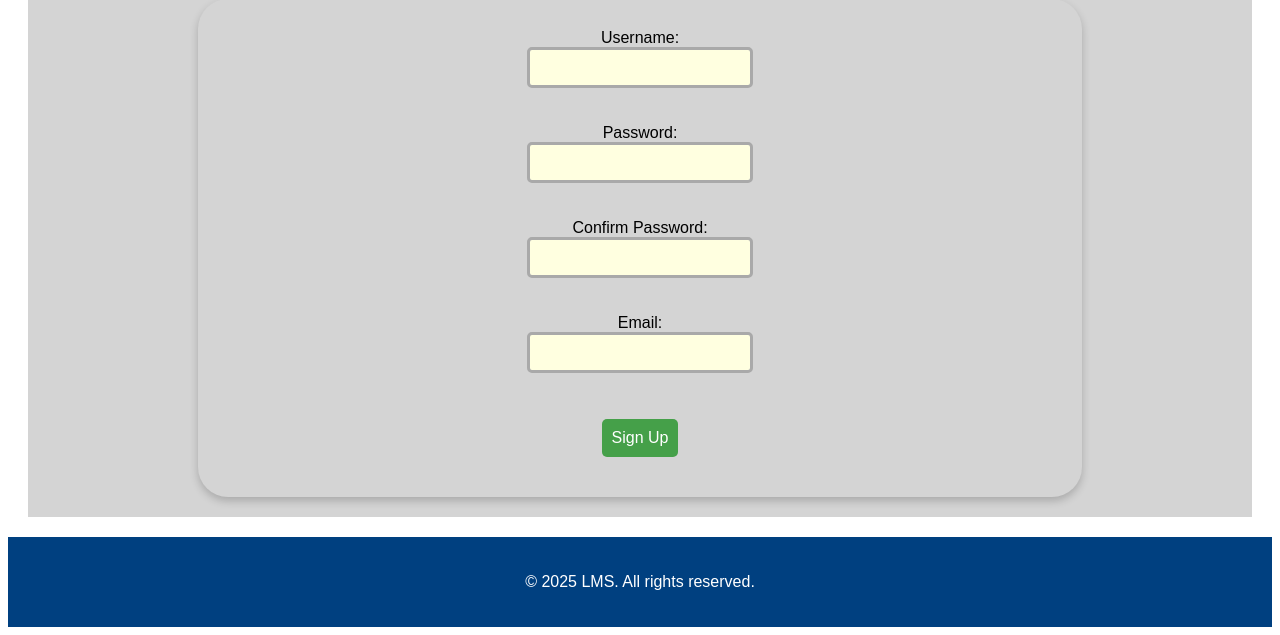
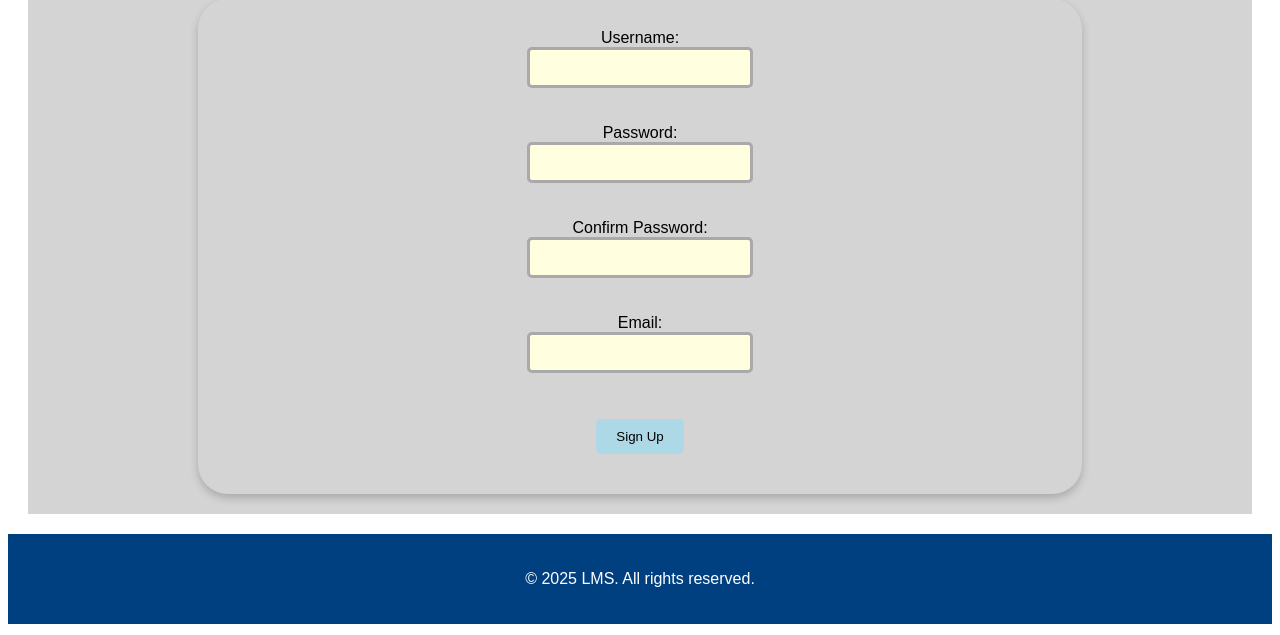
Before and after one commit to Manmohit-24-Singh/ENSF381_Assignment3, a plain HTML site: page signup.html in a window 1280 px wide. Shown: the part 759-1394 px from the top of the page. Drawn offline with Linux system fonts and the light colour scheme.

Commit message:
Update signup.html

```diff
--- a/signup.html
+++ b/signup.html
@@ -1,34 +1,7 @@
 <!DOCTYPE html>
-<html>
 <head>
     <title>Sign Up - LMS</title>
     <link rel="stylesheet" type="text/css" href="styles.css">
-    <style>
-        button.signup {
-            background-color: #4CAF50;
-            padding: 10px;
-            border-radius: 5px;
-            margin: 10px;
-            opacity: 0.5;
-            transition: opacity 0.3s, background-color 0.3s;
-            border: none;
-            color: white;
-            font-size: 16px;
-            cursor: pointer;
-        }
-
-        button.signup{
-            background-color: #45A049;
-            opacity: 1.0;
-        }
-
-        .message-box {
-            margin-top: 10px;
-            padding: 10px;
-            border-radius: 5px;
-            display: none;
-        }
-    </style>
 </head>
 <body>
     <header>
@@ -81,11 +54,11 @@
 
             const username_regex = /^[A-Za-z][A-Za-z0-9_-]{2,19}$/;
             if (!username_regex.test(username)) {
-                errors.push(`Invalid username (Reason: Must be 3-20 characters long, start with a letter, and contain only letters, numbers, hyphens, or underscores.)`);
+                    errors.push(`Invalid username (Reason: Must be 3-20 characters long, start with a letter, and contain only letters, numbers, hyphens, or underscores.)`);
             }
 
             const password_regex = /^(?=.*[a-z])(?=.*[A-Z])(?=.*\d)(?=.*[!@#$%^&*()\-_=+[\]{}|;:'",.<>?/`~]).{8,}$/;
-            if (!passwordRegex.test(password)) {
+            if (!password_regex.test(password)) {
                 errors.push(`Invalid password (Reason: Must be at least 8 characters long, contain one uppercase letter, one lowercase letter, one number, and one special character.)`);
             }
 
@@ -94,7 +67,7 @@
             }
 
             const email_regex = /^[^\s@]+@[^\s@]+\.[^\s@]+$/;
-            if (!emailRegex.test(email)) {
+            if (!email_regex.test(email)) {
                 errors.push(`Invalid email (Reason: Please enter a valid email address.)`);
             }
 
```
